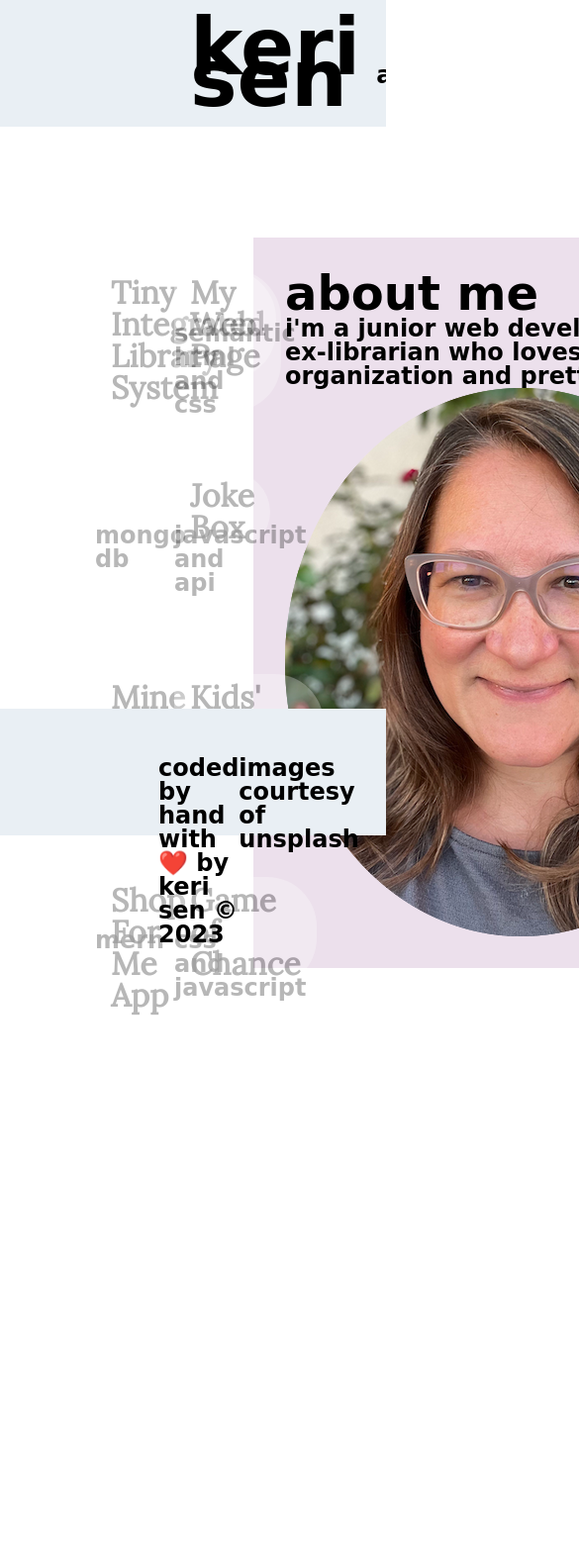
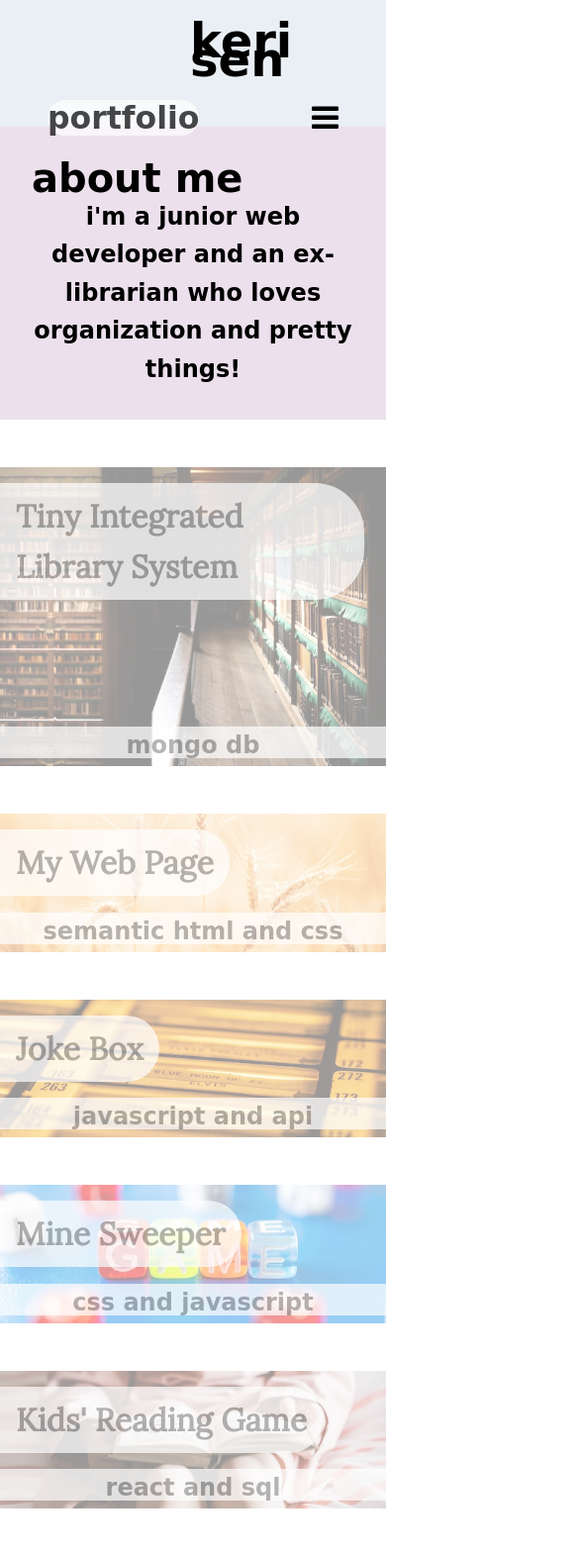
Before and after one commit to kerilsen/portfolio, a plain HTML site: page index.html in a window 390 px wide. Shown: the top 1569 px of the page at 99% size, 585 px wide, since content can reach past the window. Before the commit the page ends 1298 px from the top, so only its background shows below. Drawn offline with Linux system fonts and the light colour scheme; a web font is replaced by a local one.

Commit message:
added home.html and made changes for responsiveness

```diff
--- /dev/null
+++ b/assets/css/homestyle.css
@@ -0,0 +1,154 @@
+:root {
+    --light-blue: rgb(233, 239, 244);
+    --lilac: rgb(236, 224, 236);
+    --pink: rgb(253, 236, 240);
+    --dark: rgb(168, 114, 152);
+    --script: 'League Script', cursive;
+    --type: 'Lora', serif;
+}
+
+a {
+    text-decoration: none;
+    color: black;
+    font-weight: 600;
+}
+
+nav a:hover {
+    color: var(--dark);
+}
+
+p {
+    font-size: 1.5rem;
+    text-transform: lowercase;
+    font-family: var(--script);
+    font-weight: 600;
+}
+
+body {
+    padding-bottom: 10rem;
+}
+
+nav {
+    overflow: hidden;
+    background-color: var(--light-blue);
+    position: fixed;
+    z-index: 1;
+    top: 0;
+    width: 100%;
+    height: 8rem;
+    display: flex;
+    justify-content: space-between;
+    padding: 2rem;
+}
+
+/* top "keri sen" logo */
+h1 {
+    margin-left: 10rem;
+    font-family: var(--script);
+    font-size: 5rem;
+    line-height: 40%;
+}
+
+/* sidebar "about me" */
+h2 {
+    font-family: var(--script);
+    font-size: 3rem;
+}
+
+/* app titles */
+h3 {
+    font-family: var(--type);
+    font-size: 2rem;
+    position: relative;
+}
+
+#navbar {
+    display: flex;
+    margin: 2rem 10rem 1rem 0rem;
+    font-family: 'League Script', cursive;
+    color: black;
+    font-size: 1.5em;
+}
+
+#navbar a {
+    margin: 0 1rem 0 1rem;
+}
+
+.grid {
+    margin: 15rem 6rem 10rem 6rem;
+    display: grid;
+    width: 90%;
+    grid-template-columns: repeat(3, 1fr);
+    gap: 5rem;
+    grid-auto-rows: minmax(100px, auto);
+}
+
+.responsive {
+    width: 100%;
+    height: 100%;
+    position: relative;
+}
+
+article:hover {
+    opacity: 1;
+}
+
+article {
+    opacity: .4;
+    transition: opacity 0.5s;
+}
+
+.sidebar {
+    grid-column: 3;
+    grid-row: 1 / 5;
+    background-color: var(--lilac);
+    padding: 2rem;
+    display: flex;
+    flex-wrap: wrap;
+}
+
+.spotlight {
+    grid-column: 1;
+    grid-row: 1 / 3;
+    background-color: var(--pink);
+    position: relative;
+}
+
+.project {
+    background-color: var(--pink);
+    position: relative;
+}
+
+.app-title {
+    position: absolute;
+    margin: 2rem 0 1rem 0;
+    padding: 0.5rem 1rem;
+    z-index: 2;
+    /* border: 1px solid black; */
+    border-radius: 0px 50px 50px 0px;
+    background-color: white;
+    opacity: 0.7;
+}
+
+.caption {
+    position: absolute;
+    width: 100%;
+    height: 2rem;
+    bottom: 8px;
+    background-color: #ffffff;
+    text-align: center;
+    z-index: 2;
+    opacity: 0.7;
+}
+
+#bottom {
+    position: fixed;
+    bottom: 0;
+    width: 100%;
+    background-color: var(--light-blue);
+    font-family: var(--klee);
+    height: 8rem;
+    display: flex;
+    justify-content: space-between;
+    padding: 3rem 10rem 2rem 10rem;
+}
--- a/assets/css/style.css
+++ b/assets/css/style.css
@@ -7,14 +7,14 @@
     --type: 'Lora', serif;
 }
 
+* {
+    box-sizing: border-box;
+}
+
 a {
     text-decoration: none;
     color: black;
     font-weight: 600;
-}
-
-nav a:hover {
-    color: var(--dark);
 }
 
 p {
@@ -25,20 +25,26 @@ p {
 }
 
 body {
-    padding-bottom: 10rem;
+    font-family: var(--type);
+    font-weight: 400;
+    font-size: 1.3125rem;
+    /* 21px equivalent to 1.3125rem */
+    padding-bottom: 5rem;
+    line-height: 1.6;
 }
 
-nav {
-    overflow: hidden;
+header {
     background-color: var(--light-blue);
     position: fixed;
     z-index: 1;
     top: 0;
     width: 100%;
     height: 8rem;
-    display: flex;
-    justify-content: space-between;
     padding: 2rem;
+}
+
+nav a:hover {
+    color: var(--dark);
 }
 
 /* top "keri sen" logo */
@@ -52,30 +58,48 @@ h1 {
 /* sidebar "about me" */
 h2 {
     font-family: var(--script);
-    font-size: 3rem;
+    line-height: 1;
+    font-size: 2.5rem;
 }
 
 /* app titles */
 h3 {
-    font-family: var(--type);
     font-size: 2rem;
     position: relative;
 }
 
-#navbar {
+.split {
     display: flex;
-    margin: 2rem 10rem 1rem 0rem;
+    width: 100%;
+    justify-content: space-between;
+}
+
+.topnav {
+    /* display: flex; */
+    /* flex-wrap: wrap; */
+    margin: 1.5rem 0;
     font-family: 'League Script', cursive;
     color: black;
     font-size: 1.5em;
+    justify-self: flex-end;
 }
 
-#navbar a {
-    margin: 0 1rem 0 1rem;
+.topnav a {
+    margin: 0 1rem;
+}
+
+.topnav a.active {
+    background-color: #ffffff;
+    opacity: 0.7;
+    border-radius: 50px;
+}
+
+.topnav .icon {
+    display: none;
 }
 
 .grid {
-    margin: 15rem 6rem 10rem 6rem;
+    margin: 12rem 6rem 10rem 6rem;
     display: grid;
     width: 90%;
     grid-template-columns: repeat(3, 1fr);
@@ -83,7 +107,7 @@ h3 {
     grid-auto-rows: minmax(100px, auto);
 }
 
-.responsive {
+.scaleimage {
     width: 100%;
     height: 100%;
     position: relative;
@@ -105,6 +129,7 @@ article {
     padding: 2rem;
     display: flex;
     flex-wrap: wrap;
+    text-align: center;
 }
 
 .spotlight {
@@ -121,13 +146,13 @@ article {
 
 .app-title {
     position: absolute;
-    margin: 2rem 0 1rem 0;
+    margin: 1rem 0;
     padding: 0.5rem 1rem;
     z-index: 2;
-    /* border: 1px solid black; */
     border-radius: 0px 50px 50px 0px;
     background-color: white;
     opacity: 0.7;
+    max-width: 23rem;
 }
 
 .caption {
@@ -141,14 +166,117 @@ article {
     opacity: 0.7;
 }
 
-#bottom {
+footer {
     position: fixed;
     bottom: 0;
     width: 100%;
     background-color: var(--light-blue);
-    font-family: var(--klee);
+    font-family: var(--script);
     height: 8rem;
-    display: flex;
-    justify-content: space-between;
-    padding: 3rem 10rem 2rem 10rem;
+    padding: 2.5rem 10rem;
 }
+
+
+/* When the screen is less than 600 pixels wide, hide all links, except for the first one ("Home"). Show the link that contains should open and close the topnav (.icon) */
+@media screen and (max-width: 600px) {
+    .topnav a:not(:first-child) {
+        display: none;
+    }
+
+    .topnav a.icon {
+        float: right;
+        display: block;
+    }
+}
+
+/* The "responsive" class is added to the topnav with JavaScript when the user clicks on the icon. This class makes the topnav look good on small screens (display the links vertically instead of horizontally) */
+@media screen and (max-width: 600px) {
+    .topnav.responsive {
+        position: relative;
+    }
+
+    .topnav.responsive a.icon {
+        position: absolute;
+        right: 0;
+        top: 0;
+    }
+
+    .topnav.responsive a {
+        float: none;
+        display: block;
+        text-align: left;
+    }
+}
+
+/* .topnav a:not(:first-child) {
+        display: none;
+    }
+
+    .topnav a.icon {
+        align-self: flex-end;
+    } */
+
+/*   .topnav {
+        flex-direction: column;
+    } */
+
+.split {
+    flex-wrap: wrap;
+    flex-direction: row;
+}
+
+.split>* {
+    flex-basis: 100%;
+}
+
+header {
+    position: relative;
+}
+
+.grid {
+    margin: 0;
+    display: grid;
+    width: 100%;
+    grid-template-columns: 100%;
+    gap: 3rem;
+    grid-auto-rows: minmax(100px, auto);
+}
+
+.sidebar {
+    grid-column: 1;
+    grid-row: 1;
+}
+
+.spotlight {
+    grid-column: 1;
+    grid-row: 2;
+}
+
+h1 {
+    font-size: 3rem;
+    align-self: center;
+}
+
+footer {
+    position: relative;
+    padding: 0;
+    justify-content: center;
+}
+}
+
+/* Medium devices (landscape tablets, 768px and up) */
+@media only screen and (min-width: 768px) {
+    #bottom {
+        flex-flow: column;
+    }
+}
+
+/* Large devices (laptops/desktops, 992px and up) */
+@media only screen and (min-width: 992px) {
+    ...
+}
+
+/* Extra large devices (large laptops and desktops, 1200px and up) */
+@media only screen and (min-width: 1200px) {
+    ...
+}
--- a/index.html
+++ b/index.html
@@ -4,26 +4,51 @@
 <head>
     <meta charset="UTF-8" />
     <meta name="viewport" content="width=device-width, initial-scale=1.0" />
+
+    <!-- Reset stylesheet -->
     <link rel="stylesheet" href="./assets/css/reset.css">
+
+    <!-- Google Fonts link to import fonts -->
     <link rel="preconnect" href="https://fonts.googleapis.com">
     <link rel="preconnect" href="https://fonts.gstatic.com" crossorigin>
     <link href="https://fonts.googleapis.com/css2?family=League+Script&family=Lora&display=swap" rel="stylesheet">
+
+    <!-- From W3 Schools: Load an icon library to show a hamburger menu (bars) on small screens -->
+    <link rel="stylesheet" href="https://cdnjs.cloudflare.com/ajax/libs/font-awesome/4.7.0/css/font-awesome.min.css">
+
+    <!-- My stylesheet -->
     <link rel="stylesheet" href="./assets/css/style.css">
+
+    <!-- From W3Schools: JavaScript function for small screen navigation menu -->
+    <script>
+        function myFunction() {
+            var x = document.getElementById("myTopnav");
+            if (x.className === "topnav") {
+                x.className += " responsive";
+            } else {
+                x.className = "topnav";
+            }
+        }
+    </script>
     <title>keri sen</title>
 </head>
 
 <body>
     <header>
         <nav>
-
-            <h1>keri<br> sen</h1>
-
-            <div id="navbar">
-                <a href="#">about</a>
-                <a href="#">resume</a>
-                <a href="https://github.com/kerilsen">github</a>
-                <a href="#portfolio">portfolio</a>
-                <a href="#">contact me</a>
+            <div class="split">
+                <div>
+                    <h1>keri<br> sen</h1>
+                </div>
+                <div class="topnav">
+                    <a href="#portfolio" class="active">portfolio</a>
+                    <a href="#about">about me</a>
+                    <a href="home.html">homepage</a>
+                    <a href="https://github.com/kerilsen">github</a>
+                    <a href="mailto:keri.l.sen@gmail.com">contact me</a>
+                    <a href="javascript:void(0);" class="icon" onclick="myFunction()">
+                        <i class="fa fa-bars"></i></a>
+                </div>
             </div>
         </nav>
     </header>
@@ -36,62 +61,70 @@
             <h2 class="about">about me</h2>
             <p class="about">I'm a junior web developer and an ex-librarian who loves organization and pretty things!
             </p>
-            <img src="./assets/images/IMG_5164small.png" class="about" width="477px" height="554px" />
+            <!-- <img src="./assets/images/IMG_5164small.png" class="about" width="477px" height="554px" alt="photo of Keri Sen" /> -->
         </aside>
 
         <!-- First project should be bigger than the rest - classified as "spotlight" with a "portfolio" id for navigation -->
         <article class="spotlight" id="portfolio">
-            <h3 class="app-title">Tiny Integrated <br>Library System</h3>
+            <h3 class="app-title">Tiny Integrated Library System</h3>
             <p class="caption">Mongo DB</p>
-            <a href="#"><img src="./assets/images/redcharlie-0RRKNIlgRZA-unsplash.jpg" class="responsive" /></a>
+            <a href="#"><img src="./assets/images/redcharlie-0RRKNIlgRZA-unsplash.jpg" class="scaleimage"
+                    alt="an aisle of a large library" /></a>
         </article>
 
         <article class="project">
             <h3 class="app-title">My Web Page</h3>
             <p class="caption">Semantic HTML and CSS</p>
             <a href="https://kerilsen.github.io/home.html"><img
-                    src="./assets/images/vadim-paripa-vEK0mCz4Ow0-unsplash.jpg" class="responsive" alt="" /></a>
+                    src="./assets/images/vadim-paripa-vEK0mCz4Ow0-unsplash.jpg" class="scaleimage"
+                    alt="a close up of a wheat field" /></a>
         </article>
 
         <article class="project">
             <h3 class="app-title">Joke Box</h3>
             <p class="caption">JavaScript and API</p>
-            <a href="#"><img src="./assets/images/pedro-forester-da-silva-9be9HgmStOk-unsplash.jpg" class="responsive"
-                    alt="" /></a>
+            <a href="#"><img src="./assets/images/pedro-forester-da-silva-9be9HgmStOk-unsplash.jpg" class="scaleimage"
+                    alt="a juke box" /></a>
         </article>
 
         <article class="project">
             <h3 class="app-title">Mine Sweeper</h3>
             <p class="caption">CSS and JavaScript</p>
-            <a href="#"><img src="./assets/images/andrey-metelev-DEuansgqjns-unsplash.jpg" class="responsive"
-                    alt="" /></a>
+            <a href="#"><img src="./assets/images/andrey-metelev-DEuansgqjns-unsplash.jpg" class="scaleimage"
+                    alt="colorful dice that spell out G.A.M.E." /></a>
         </article>
 
         <article class="project">
             <h3 class="app-title">Kids' Reading Game</h3>
             <p class="caption">REACT and SQL</p>
-            <a href="#"><img src="./assets/images/annie-spratt-p1bHqLjKwi4-unsplash.jpg" class="responsive"
-                    alt="" /></a>
+            <a href="#"><img src="./assets/images/annie-spratt-p1bHqLjKwi4-unsplash.jpg" class="scaleimage"
+                    alt="a child with a book on her lap" /></a>
         </article>
 
         <article class="project">
             <h3 class="app-title">Shop For Me App</h3>
             <p class="caption">MERN</p>
-            <a href="#"><img src="./assets/images/bruno-kelzer-LvySG1hvuzI-unsplash.jpg" class="responsive"
-                    alt="" /></a>
+            <a href="#"><img src="./assets/images/bruno-kelzer-LvySG1hvuzI-unsplash.jpg" class="scaleimage"
+                    alt="a shopping cart in a parking lot" /></a>
         </article>
 
         <article class="project">
-            <h3 class="app-title">Game of Chance</h3>
+            <h3 class="app-title">Are You a Robot?</h3>
             <p class="caption">CSS and JavaScript</p>
-            <img src="./assets/images/riho-kroll-m4sGYaHYN5o-unsplash.jpg" class="responsive" alt="" />
+            <img src="./assets/images/rock-n-roll-monkey-FTfjMijq-Ws-unsplash.jpg" class="scaleimage"
+                alt="face of wind-up robot toy" />
         </article>
 
     </div>
-
-    <footer id="bottom">
-        <p>Coded by hand with ❤️ by Keri Sen © 2023</p>
-        <p>Images courtesy of Unsplash</p>
+    <footer>
+        <div class="split">
+            <div>
+                <p>Coded by hand with ❤️ by Keri Sen © 2023</p>
+            </div>
+            <div>
+                <p>Images courtesy of <a href="https://unsplash.com/">Unsplash</a></p>
+            </div>
+        </div>
     </footer>
 </body>
 
--- /dev/null
+++ b/test/reset.css
@@ -0,0 +1,41 @@
+* {
+    margin: 0;
+    padding: 0;
+    box-sizing: border-box;
+}
+
+html {
+    height: 100%;
+}
+
+body {
+    min-height: 100%;
+    line-height: 1;
+    font-family: sans-serif;
+}
+
+h1,
+h2,
+h3,
+h4,
+h5,
+h6 {
+    font-size: 100%;
+}
+
+input,
+select,
+option,
+optgroup,
+textarea,
+button,
+pre,
+code {
+    font-size: 100%;
+    font-family: inherit;
+}
+
+ol,
+ul {
+    list-style: none;
+}
--- /dev/null
+++ b/test/style.css
@@ -0,0 +1,41 @@
+/* Style the navigation menu */
+.topnav {
+    overflow: hidden;
+    background-color: #333;
+    position: relative;
+}
+
+/* Hide the links inside the navigation menu (except for logo/home) */
+.topnav #myLinks {
+    display: none;
+}
+
+/* Style navigation menu links */
+.topnav a {
+    color: white;
+    padding: 14px 16px;
+    text-decoration: none;
+    font-size: 17px;
+    display: block;
+}
+
+/* Style the hamburger menu */
+.topnav a.icon {
+    background: black;
+    display: block;
+    position: absolute;
+    right: 0;
+    top: 0;
+}
+
+/* Add a grey background color on mouse-over */
+.topnav a:hover {
+    background-color: #ddd;
+    color: black;
+}
+
+/* Style the active link (or home/logo) */
+.active {
+    background-color: #04AA6D;
+    color: white;
+}
```
Also changed, not shown: home.html (added, +128 -0 lines), test/index.html (added, +49 -0 lines), assets/images/rock-n-roll-monkey-FTfjMijq-Ws-unsplash.jpg (added), 4 other files.
